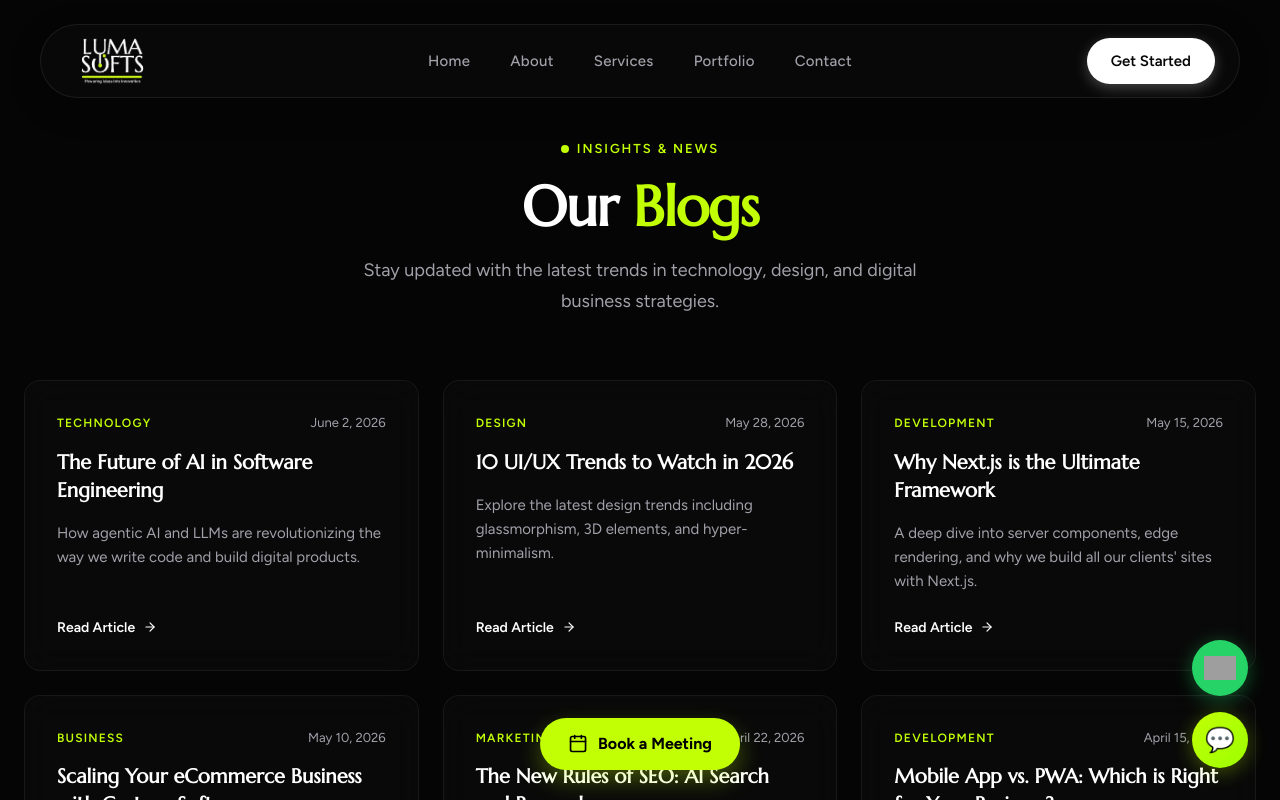
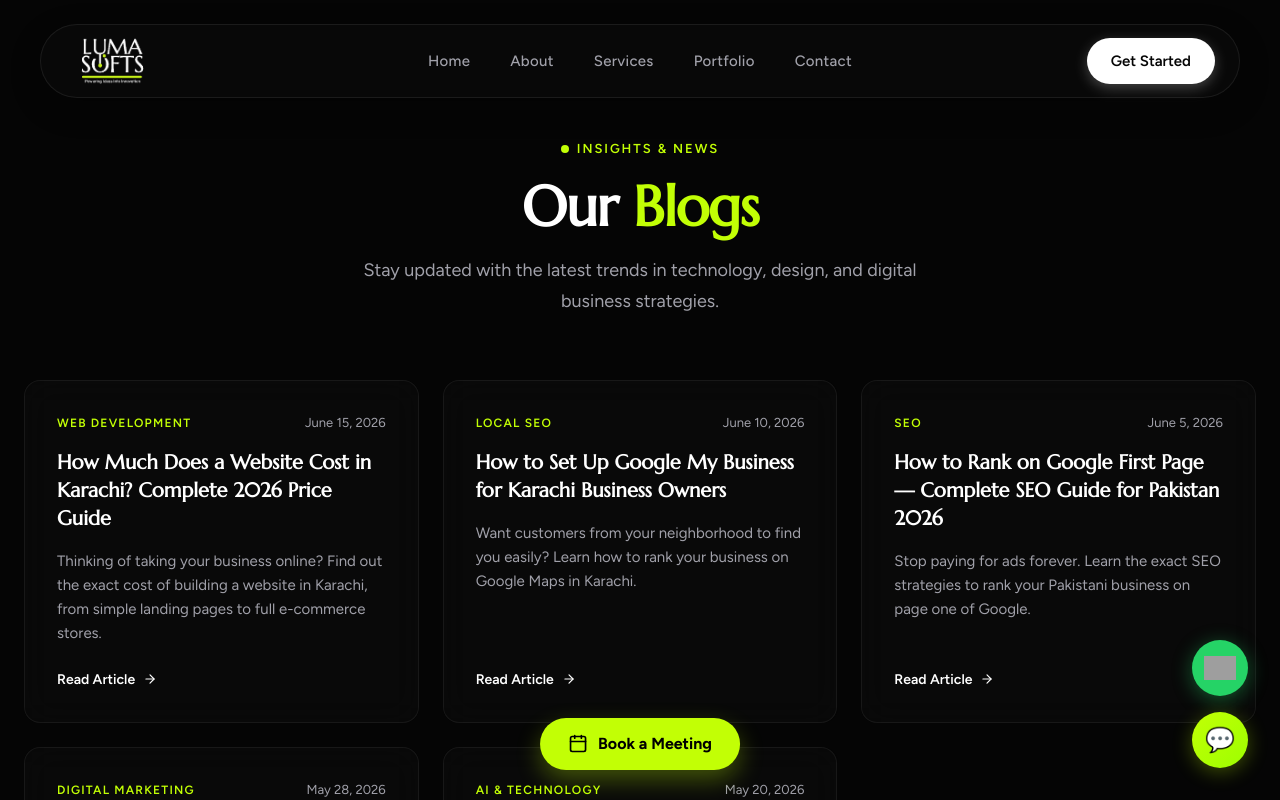
Before and after one commit to talhs999/Luma-Softs-, a Next.js app: page /blogs in a window 1280 px wide. Shown: the top 800 px of the page. Built offline with nearby package versions, Linux system fonts and the light colour scheme; grey boxes are pictures that could not be loaded.

Commit message:
Update blogs with top 5 high-impact Karachi/Pakistan SEO topics

```diff
--- a/src/data/blogs.js
+++ b/src/data/blogs.js
@@ -1,157 +1,145 @@
 export const ALL_BLOGS = [
   {
-    slug: "future-of-ai",
-    title: "The Future of AI in Software Engineering",
-    category: "Technology",
-    date: "June 2, 2026",
-    desc: "How agentic AI and LLMs are revolutionizing the way we write code and build digital products.",
+    slug: "website-cost-in-karachi-2026",
+    title: "How Much Does a Website Cost in Karachi? Complete 2026 Price Guide",
+    category: "Web Development",
+    date: "June 15, 2026",
+    desc: "Thinking of taking your business online? Find out the exact cost of building a website in Karachi, from simple landing pages to full e-commerce stores.",
     content: `
-      Artificial Intelligence is rapidly evolving from basic code completion tools to fully autonomous agentic systems. In software engineering, this shift represents a paradigm change in how products are built, tested, and maintained.
+If you run a business in Karachi, whether it's a shop in Tariq Road or an agency in Shahrah-e-Faisal, you know that having an online presence is no longer optional. But the first question every business owner asks is: *"Website banana kitna mehnga hai?"* (How much does a website cost?)
 
-      ## The Rise of Agentic AI
-      Unlike previous generations of AI that only provided suggestions, agentic AI can take actions, read codebases, and write complex implementations autonomously. Tools like Gemini and specialized coding agents are already demonstrating the ability to resolve bugs and build features end-to-end. This is not just a marginal improvement; it's a completely new way of working. Agentic AI can understand context, run tests, and even self-correct when an error is thrown.
+In this guide, we break down the real costs of web development in Karachi for 2026, so you know exactly what you are paying for.
 
-      ## What This Means for Developers
-      Developers will shift from being "code writers" to "system architects." The focus will move towards understanding business requirements, system design, and security, while the AI handles the boilerplate and implementation details. The human element will be more important than ever for ensuring that the software solves the right problems.
+## 1. Domain & Hosting (The Foundation)
+Before anyone writes a single line of code, you need a name (Domain) and space (Hosting).
+- **Domain (.com or .pk):** Rs. 3,500 – Rs. 6,000 per year.
+- **Good Quality Hosting:** Rs. 10,000 – Rs. 25,000 per year.
+*Beware of agencies offering "Rs. 2,000 hosting"* — your site will crash when traffic increases!
 
-      ## Quality Assurance and Testing
-      With AI writing the code, who tests it? The answer is AI, guided by human oversight. AI-driven test generation ensures that edge cases are covered more comprehensively than manual testing ever could. However, humans will still need to define the testing parameters and ensure the final product aligns with user expectations.
+## 2. Basic Business Website (Rs. 40,000 – Rs. 80,000)
+If you need a 4-5 page website to showcase your services (Home, About, Services, Contact), this is the budget. It usually includes a responsive design, WhatsApp integration, and a contact form.
 
-      ## Conclusion
-      At Luma Softs, we integrate these AI capabilities directly into our workflow to deliver high-quality software faster than ever before. The future is not about replacing developers, but empowering them to build more ambitious products. By embracing these tools, agencies and clients alike can reach the market faster and with fewer bugs.
+## 3. Custom E-Commerce Store (Rs. 100,000 – Rs. 300,000+)
+For selling products online (like clothing, electronics, or food), you need a store. The cost depends on the platform:
+- **Shopify/WooCommerce:** Starts from Rs. 80,000.
+- **Custom React/Next.js Store:** Starts from Rs. 150,000 (Best for speed and large inventory).
+
+## 4. Maintenance & SEO (The Hidden Costs)
+Building a website is just step one. To rank on Google and keep it secure, you need monthly maintenance and SEO.
+- **SEO Services in Karachi:** Rs. 30,000 – Rs. 100,000/month.
+
+## Conclusion
+Don't fall for "5,000 ki website" scams. A cheap website hurts your brand and drives customers away. At **Luma Softs**, we provide premium, high-speed websites tailored for Pakistani businesses. Contact us today for a free consultation!
     `
   },
   {
-    slug: "ui-ux-trends-2026",
-    title: "10 UI/UX Trends to Watch in 2026",
-    category: "Design",
-    date: "May 28, 2026",
-    desc: "Explore the latest design trends including glassmorphism, 3D elements, and hyper-minimalism.",
+    slug: "google-my-business-setup-karachi",
+    title: "How to Set Up Google My Business for Karachi Business Owners",
+    category: "Local SEO",
+    date: "June 10, 2026",
+    desc: "Want customers from your neighborhood to find you easily? Learn how to rank your business on Google Maps in Karachi.",
     content: `
-      The digital landscape is constantly changing, and UI/UX design is at the forefront of this evolution. As we move deeper into 2026, several key trends are shaping the way we interact with digital products.
+Imagine someone in Malir searching for "best restaurant near me" or someone in DHA searching for "plumber in Karachi." If your business doesn't show up on Google Maps, you are losing money to your competitors.
 
-      ## 1. Advanced Glassmorphism
-      The frosted glass effect has matured. Now combined with dynamic lighting, glowing neon accents, and deep shadows, it creates a premium, depth-rich interface. This style is heavily adopted in fintech and premium SaaS applications.
+This is where **Local SEO** and **Google My Business (GMB)** come in.
 
-      ## 2. Immersive 3D Elements
-      With WebGL becoming more accessible, 3D illustrations and interactive elements are replacing flat vector graphics. Users expect to interact with products in a three-dimensional space, even on traditional 2D screens.
+## Step 1: Claim Your Business Profile
+Go to google.com/business and sign in. Enter your exact business name. Make sure it matches what's written on your signboard.
 
-      ## 3. Dark Mode as Default
-      Dark mode is no longer an alternative; it's the standard. Designs are built with dark themes first to reduce eye strain and provide a sleeker look. High-contrast neon colors on deep black backgrounds (like our own Luma Softs aesthetic) are particularly popular.
+## Step 2: Set the Exact Karachi Address
+Google relies heavily on accurate locations. Whether you are in Gulshan-e-Iqbal, Malir, or Clifton, drop the pin exactly on your shop or office. If you don't have a physical store, you can select "Service Area Business" and choose Karachi.
 
-      ## 4. Micro-Interactions
-      Subtle animations that provide feedback—like a button glowing on hover, a smooth page transition, or a skeleton loader—are essential for a modern feel. These interactions make the application feel alive and responsive.
+## Step 3: Add High-Quality Photos
+Pakistani consumers love to see what they are buying. Upload bright, clear photos of your storefront, your products, and your team. Profiles with photos get 42% more requests for directions.
 
-      ## 5. Voice User Interfaces (VUI)
-      With the ubiquity of smart speakers and advanced natural language processing, designing for voice is now as important as designing for screens. Visual interfaces are adapting to show voice input states clearly.
+## Step 4: Get Local Reviews
+Reviews are the secret weapon for Local SEO. Ask your happy customers to leave a 5-star review. You can even send them a direct WhatsApp link to review your business. Reply to *every* review, even the bad ones, in a professional manner.
 
-      ## Conclusion
-      Design is no longer just about looking good; it's about feeling good. The trends of 2026 focus heavily on the psychological impact of design, ensuring that users feel engaged, relaxed, and empowered when using digital products.
+## Step 5: Optimize for Urdu/Roman Urdu Keywords
+Many people in Karachi search using Roman Urdu (e.g., "Sasta laptop kahan se milega Karachi"). Include these natural phrases in your business description and Q&A section.
+
+Need help dominating local search in Karachi? **Luma Softs** specializes in Local SEO that brings foot traffic to your door.
     `
   },
   {
-    slug: "why-nextjs",
-    title: "Why Next.js is the Ultimate Framework",
-    category: "Development",
-    date: "May 15, 2026",
-    desc: "A deep dive into server components, edge rendering, and why we build all our clients' sites with Next.js.",
+    slug: "how-to-rank-on-google-first-page-pakistan",
+    title: "How to Rank on Google First Page — Complete SEO Guide for Pakistan 2026",
+    category: "SEO",
+    date: "June 5, 2026",
+    desc: "Stop paying for ads forever. Learn the exact SEO strategies to rank your Pakistani business on page one of Google.",
     content: `
-      When it comes to building modern, high-performance web applications, Next.js has cemented its position as the industry leader. But what makes it so special compared to traditional React or other frameworks?
+Getting to the first page of Google is the ultimate goal for any business. In Pakistan, the competition is growing, but with the right SEO strategy, you can easily outrank older businesses. Here is the 2026 guide to SEO in Pakistan.
 
-      ## React Server Components
-      The introduction of React Server Components (RSC) allows developers to render components on the server by default. This significantly reduces the amount of JavaScript sent to the browser, resulting in lightning-fast load times. It also allows developers to query databases directly from the component without needing a separate API layer.
+## 1. Fast Loading Speeds (Crucial for Pakistan)
+Mobile internet in Pakistan can sometimes be slow. If your website takes more than 3 seconds to load, the user will leave. Google penalizes slow websites. We build sites using **Next.js**, which guarantees blazing fast speeds even on 3G connections.
 
-      ## Built-in SEO Capabilities
-      Next.js handles metadata, canonical tags, and OpenGraph images seamlessly. Server-side rendering ensures that search engines can crawl and index your site effectively. Unlike client-side rendered Single Page Applications (SPAs), Next.js sites rank exceptionally well on Google.
+## 2. Target the Right Keywords
+Don't just target "Shoes." Target "Buy men's leather shoes in Karachi." Long-tail keywords have less competition and bring buyers who are ready to purchase. Use tools like Google Keyword Planner to see what Pakistanis are actually searching for.
 
-      ## Edge Computing
-      With edge middleware, code executes closer to the user, providing incredibly fast response times for personalization and authentication. You can intercept requests at the edge and modify responses before they even hit your main server.
+## 3. High-Quality, Helpful Content
+Google’s new AI algorithms prioritize content that actually helps the user. Write detailed blogs answering common questions your local clients ask.
 
-      ## The Vercel Ecosystem
-      Next.js is backed by Vercel, providing an unparalleled deployment experience. Features like preview deployments for every pull request make collaboration with clients and stakeholders incredibly smooth.
+## 4. Quality Backlinks
+A backlink is when another website links to yours. It acts as a "vote of confidence." Get featured in local Pakistani business directories, news sites, or partner with other local businesses to exchange links.
 
-      At Luma Softs, Next.js is our framework of choice because it provides the perfect balance of developer experience and end-user performance. It allows us to deliver enterprise-grade applications to startups and large corporations alike.
+## 5. Mobile-First Optimization
+Over 70% of web traffic in Pakistan comes from mobile phones. Your site must look and work perfectly on a smartphone.
+
+SEO takes 3 to 6 months to show results, but once you rank, the traffic is free and consistent. Ready to take the #1 spot? Let **Luma Softs** handle your SEO strategy.
     `
   },
   {
-    slug: "ecommerce-growth",
-    title: "Scaling Your eCommerce Business with Custom Software",
-    category: "Business",
-    date: "May 10, 2026",
-    desc: "Learn how tailored eCommerce solutions can drastically improve conversion rates and streamline operations.",
+    slug: "facebook-ads-pakistan-500-rs-day",
+    title: "How to Run Facebook Ads in Pakistan — Start with Just Rs. 500/Day",
+    category: "Digital Marketing",
+    date: "May 28, 2026",
+    desc: "Think Facebook Ads are too expensive? Learn how small businesses in Karachi are generating leads with just Rs. 500 a day.",
     content: `
-      Off-the-shelf eCommerce platforms like basic Shopify or WooCommerce setups are great for starting out, but as your business grows, their limitations become apparent. Here is why scaling often requires a custom approach.
+"Facebook ads mere business ke liye nahi hain, budget nahi hai." (Facebook ads aren't for my business, I don't have the budget.)
 
-      ## The Limitations of Templates
-      Standard templates often suffer from bloat and slow loading speeds. In eCommerce, a one-second delay can cost millions in lost revenue. Custom development ensures your store is optimized for speed, stripping away unnecessary code and focusing entirely on the user journey.
+This is the biggest myth among small business owners in Pakistan. You don't need millions of rupees. You can start generating real leads for just Rs. 500 a day. Here’s how.
 
-      ## Complex Integrations
-      As you scale, you need to connect your store with custom ERPs, warehouse management systems, accounting software, and specialized marketing tools. Standard plugins often fail or conflict with each other. Custom software makes these integrations seamless and reliable.
+## 1. Stop Using the "Boost Post" Button
+The blue "Boost Post" button is a trap. It gets you likes, but rarely sales. Instead, use the **Facebook Ads Manager**. It gives you deep targeting options and better control over your budget.
 
-      ## Unique User Experiences
-      To stand out in a crowded market, your shopping experience must be unique. Custom development allows for tailored product configurators, augmented reality previews, dynamic pricing models, and personalized recommendations driven by machine learning.
+## 2. Hyper-Local Targeting
+If you run a salon in Malir, don't show your ads to people in Lahore. Drop a pin on your location and set a 5km radius. Your Rs. 500 will go much further because you are only targeting people who can actually visit you.
 
-      ## Headless Commerce
-      Moving to a headless architecture—where the frontend (like a Next.js application) is completely separated from the backend (like Shopify Plus or Commerce Layer)—gives you ultimate flexibility. You can deliver a blazing fast storefront while relying on robust backend systems for inventory management.
+## 3. Focus on Video Ads
+Pakistani audiences engage heavily with video content. You don't need a professional camera. A simple smartphone video showing your product or explaining your service in Urdu/Hindi works wonders. It builds trust instantly.
 
-      Investing in custom eCommerce software is not just an IT expense; it is a direct investment in your conversion rate and operational efficiency.
+## 4. Use WhatsApp as Your Destination
+Instead of sending traffic to a website, run "Send WhatsApp Message" ads. People in Pakistan prefer chatting on WhatsApp before making a purchase. This allows you to close the sale personally.
+
+## 5. Test and Learn
+Spend Rs. 500 for 3 days. See what works. If an ad gets good messages, increase the budget. If not, turn it off and try a new video or image.
+
+Want professional help managing your ad spend? **Luma Softs** runs high-converting ad campaigns that maximize your ROI.
     `
   },
   {
-    slug: "seo-in-2026",
-    title: "The New Rules of SEO: AI Search and Beyond",
-    category: "Marketing",
-    date: "April 22, 2026",
-    desc: "Adapt your digital marketing strategy to rank higher in an era of AI-driven search engines.",
+    slug: "grow-business-using-ai-pakistan",
+    title: "How to Grow Your Business Using AI — Guide for Pakistani Entrepreneurs",
+    category: "AI & Technology",
+    date: "May 20, 2026",
+    desc: "Artificial Intelligence isn't just for Silicon Valley. Learn how local businesses in Pakistan are using AI to save time and increase sales.",
     content: `
-      Search Engine Optimization has changed dramatically with the rise of AI-powered search engines and generative answers. The old tactics of keyword stuffing and low-quality backlinks are no longer effective. Here is how you need to adapt.
+Artificial Intelligence (AI) is the biggest technological shift since the internet. But how can a local business in Karachi or Lahore actually use it to make money?
 
-      ## Focus on Intent, Not Just Keywords
-      AI engines are incredibly good at understanding the semantic meaning behind a query. Creating deep, comprehensive content that actually answers the user's question is more important than ensuring a specific keyword appears a certain number of times. Content must be written for humans, not for algorithms.
+## 1. 24/7 AI Customer Support on WhatsApp
+Customers message at 2 AM asking for prices. If you reply the next morning, they've already bought from someone else. An AI Chatbot can instantly reply to WhatsApp messages, answer FAQs, and even take orders while you sleep.
 
-      ## Zero-Click Searches
-      Many users get their answers directly from the search engine interface without clicking a link (Generative AI Summaries). Optimizing for featured snippets, providing structured data (Schema markup), and answering questions directly and concisely in the first paragraph of your articles is crucial to maintaining visibility.
+## 2. Creating Content with ChatGPT
+Struggling to write captions for your Instagram posts or descriptions for your products? Use ChatGPT. You can prompt it: *"Write an engaging Instagram caption in Roman Urdu for my new winter jacket collection."* You will get a ready-to-post caption in seconds.
 
-      ## Brand Authority and E-E-A-T
-      Search engines now rely heavily on E-E-A-T (Experience, Expertise, Authoritativeness, Trustworthiness). Building your brand's authority through high-quality backlinks, expert authorship, and real-world reviews is the new gold standard. Anonymous content is heavily penalized.
+## 3. Automated Follow-Ups
+AI tools can connect to your CRM and automatically send emails or WhatsApp messages to customers who abandoned their carts or haven't purchased in a while.
 
-      ## Technical SEO Remains Essential
-      While content is king, technical SEO is the castle. Core Web Vitals, mobile-friendliness, secure connections (HTTPS), and proper indexing are baseline requirements. If your site is slow, no amount of great content will save its ranking.
-    `
-  },
-  {
-    slug: "mobile-app-vs-pwa",
-    title: "Mobile App vs. PWA: Which is Right for Your Business?",
-    category: "Development",
-    date: "April 15, 2026",
-    desc: "A comprehensive comparison between native mobile applications and progressive web apps.",
-    content: `
-      Choosing between a native Mobile App and a Progressive Web App (PWA) is a critical decision for any digital product. Both have their strengths, and the right choice depends entirely on your business goals and user needs. Let's break down the differences.
+## 4. Better Ad Targeting
+Platforms like Meta (Facebook/Instagram) use machine learning algorithms. By feeding them the right data, their AI will automatically find the people most likely to buy your specific product.
 
-      ## Progressive Web Apps (PWAs)
-      PWAs are essentially websites that look and feel like apps. They can be installed on a device directly from the browser, work offline, and send push notifications.
-      **Pros:**
-      - Significantly cheaper and faster to build.
-      - One single codebase for web, iOS, and Android.
-      - Bypasses app store review processes and 30% commission fees.
-      - Always up-to-date for the user.
-      **Cons:**
-      - Limited access to native device hardware (like advanced camera controls or Bluetooth).
-      - Cannot be discovered in the Apple App Store or Google Play Store natively.
-
-      ## Native Mobile Apps
-      Native apps are built specifically for iOS (Swift) or Android (Kotlin), or using cross-platform frameworks like React Native or Flutter.
-      **Pros:**
-      - Best possible performance and smoothest animations.
-      - Full access to all device features and APIs.
-      - The prestige and discoverability of being in the App Store.
-      **Cons:**
-      - Higher development and maintenance costs.
-      - Users have to download the app before using it, adding friction.
-      - App Store approval processes can delay releases.
-
-      ## The Verdict
-      If you are building an internal tool, an eCommerce store, or a content platform, a PWA is often the most cost-effective and efficient choice. However, if you are building a complex game, an app that relies heavily on device hardware, or a consumer app where App Store presence is a key marketing channel, Native development is the way to go.
+## The Luma Softs Advantage
+At **Luma Softs**, we specialize in integrating AI into your existing business workflows. From custom chatbots to workflow automation, we help you do more with less effort.
     `
   }
 ];
```
